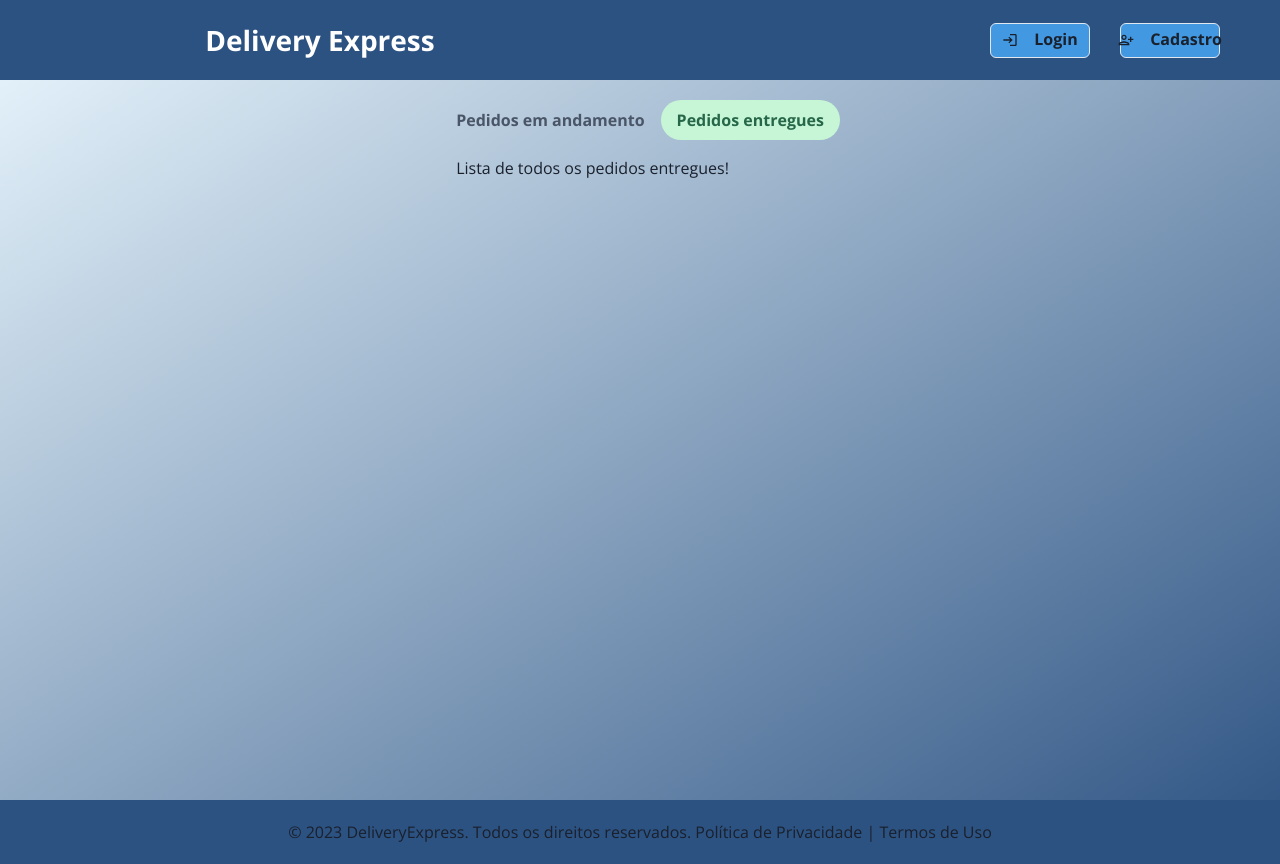
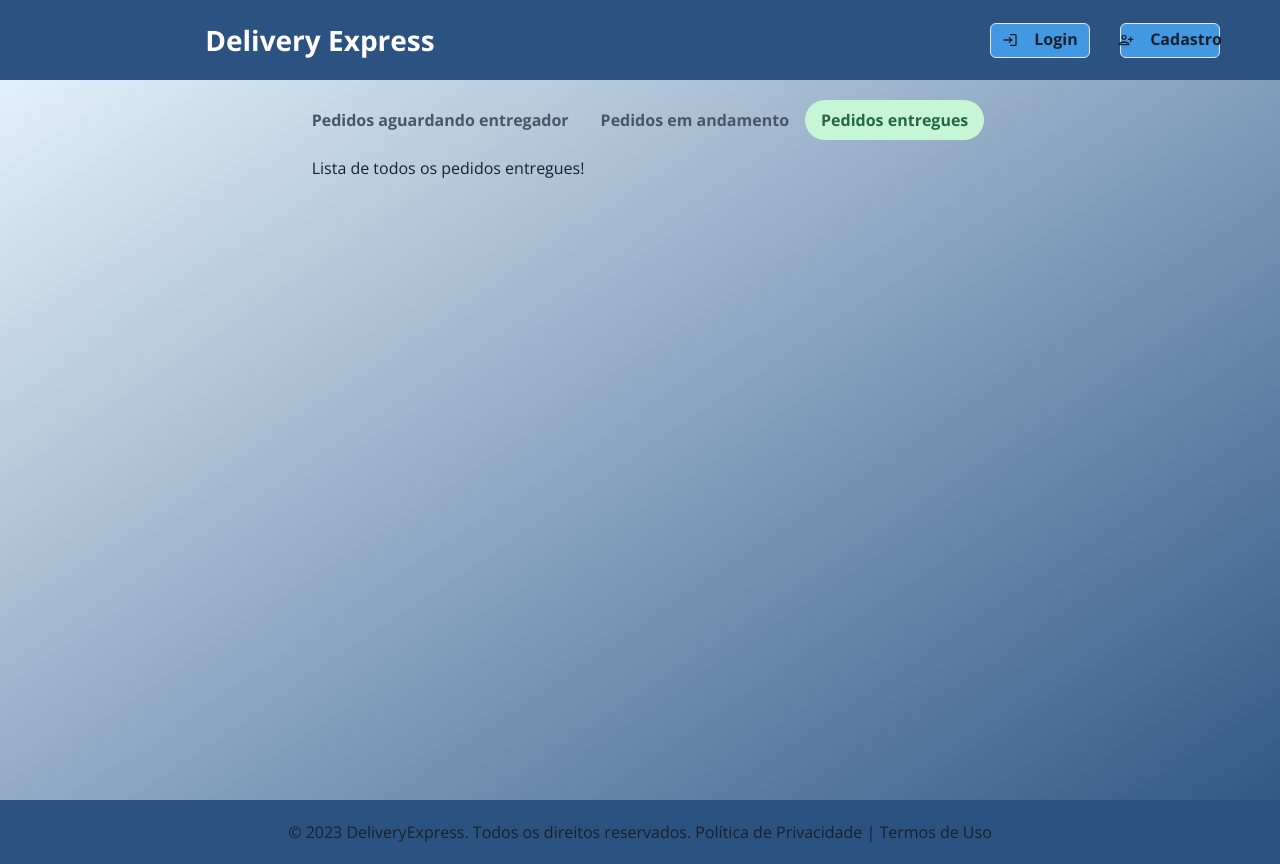
Before and after one commit to MendesEmerson/ReactFrontDelivery, a React (Vite) app: page /cliente in a window 1280 px wide. Both pictures are taken after a click on the tab "Pedidos entregues". Built offline with nearby package versions, Linux system fonts and the light colour scheme.

Commit message:
merge das funcionalidades de entregador para desenvolviment

```diff
--- a/src/pages/cliente/index.tsx
+++ b/src/pages/cliente/index.tsx
@@ -11,10 +11,11 @@ import { ItemCardComponent } from "../../components/cardItem";
 
 interface IItem {
   id: string;
-  itemName: string;
-  clientName: string;
-  dataPedido: string;
-  image: string;
+  item_name: string;
+  client: IClient;
+  created_at: string;
+  end_at?: string
+  image: string
 }
 
 export function ClientePage() {
@@ -47,6 +48,7 @@ export function ClientePage() {
     >
       <Tabs variant="soft-rounded" colorScheme="green" margin={"20px"}>
         <TabList>
+          <Tab>Pedidos aguardando entregador</Tab>
           <Tab>Pedidos em andamento</Tab>
           <Tab>Pedidos entregues</Tab>
         </TabList>
@@ -65,6 +67,9 @@ export function ClientePage() {
           <TabPanel>
             <p>Lista de todos os pedidos entregues!</p>
           </TabPanel>
+          <TabPanel>
+            <p>Lista de todos os pedidos entregues!</p>
+          </TabPanel>
         </TabPanels>
       </Tabs>
     </Flex>
```
